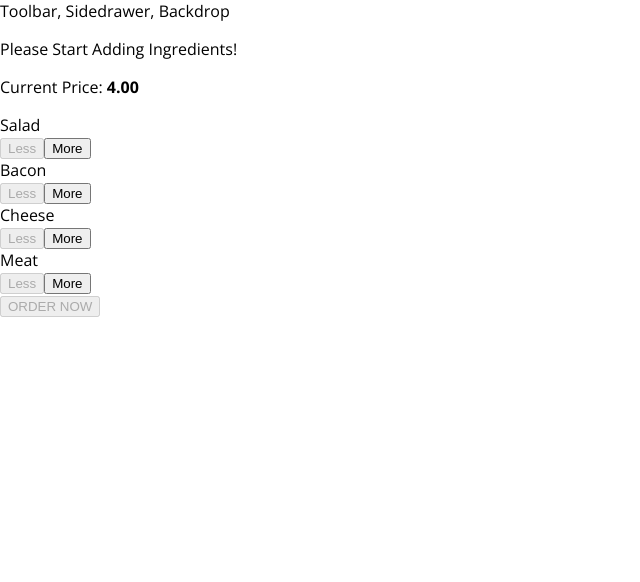
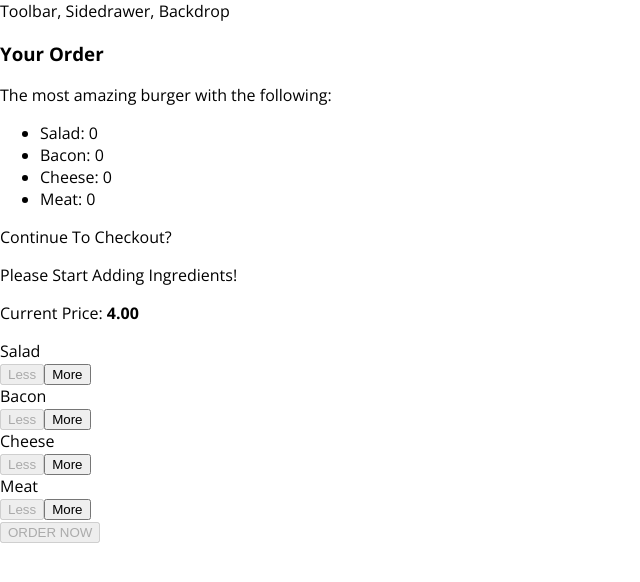
Before and after one commit to samuelchen1213/react-burger-builder, a React app: page / in a window 1280 px wide. Shown: the top 582 px of the page, without its empty margins (0-640 px from the left). Built offline with nearby package versions, Linux system fonts and the light colour scheme.

Commit message:
😆Initialized Order Summary Modal

```diff
--- /dev/null
+++ b/src/Components/Burger/OrderSummary/OrderSummary.js
@@ -0,0 +1,22 @@
+import React from 'react';
+import Aux from '../../../HOC/Aux'
+
+const orderSummary = (props) => {
+    const ingredientSummary = Object.keys(props.ingredients)
+        .map(igKey => {
+            return <li><span style={{textTransform: "capitalize"}}>{igKey}</span>: {props.ingredients[igKey]}</li>
+        });
+
+    return (
+        <Aux>
+            <h3>Your Order</h3>
+            <p>The most amazing burger with the following:</p>
+            <ul>
+                {ingredientSummary}
+            </ul>
+            <p>Continue To Checkout?</p>
+        </Aux>
+    );
+ };
+
+export default orderSummary;
--- /dev/null
+++ b/src/Components/UI/Modal/Modal.css
@@ -0,0 +1,20 @@
+.Modal {
+    position: fixed;
+    z-index: 500;
+    background-color: white;
+    width: 70%;
+    border: 1px solid #ccc;
+    box-shadow: 1px 1px 1px black;
+    padding: 16px;
+    left: 15%;
+    top: 30%;
+    box-sizing: border-box;
+    transition: all 0.3s ease-out;
+}
+
+@media (min-width: 600px) {
+    .Modal {
+        width: 500px;
+        left: calc(50% - 250px);
+    }
+}
--- /dev/null
+++ b/src/Components/UI/Modal/Modal.js
@@ -0,0 +1,10 @@
+import React from 'react';
+import classes from './Modal.css';
+
+const modal = (props) => (
+    <div className={classes.Modal}>
+        {props.children}
+    </div>
+);
+
+export default modal;
--- a/src/Containers/BurgerBuilder/BurgerBuilder.js
+++ b/src/Containers/BurgerBuilder/BurgerBuilder.js
@@ -1,7 +1,9 @@
 import React, {Component} from 'react';
 import Aux from '../../HOC/Aux';
-import Burger from '../../Components/Burger/Burger'
-import BuildControls from '../../Components/Burger/BuildControls/BuildControls'
+import Burger from '../../Components/Burger/Burger';
+import BuildControls from '../../Components/Burger/BuildControls/BuildControls';
+import Modal from '../../Components/UI/Modal/Modal';
+import OrderSummary from '../../Components/Burger/OrderSummary/OrderSummary'
 
 const INGREDIENT_PRICES = {
     salad: 0.4,
@@ -79,6 +81,9 @@
 
         return (
             <Aux>
+                <Modal>
+                    <OrderSummary ingredients={this.state.ingredients}/>
+                </Modal>
                 <Burger ingredients={this.state.ingredients}/>
                 <BuildControls
                     ingredientAdded={this.addIngredientHandler}
```
Also changed, not shown: src/Components/UI/Backdrop/Backdrop.js (added).
